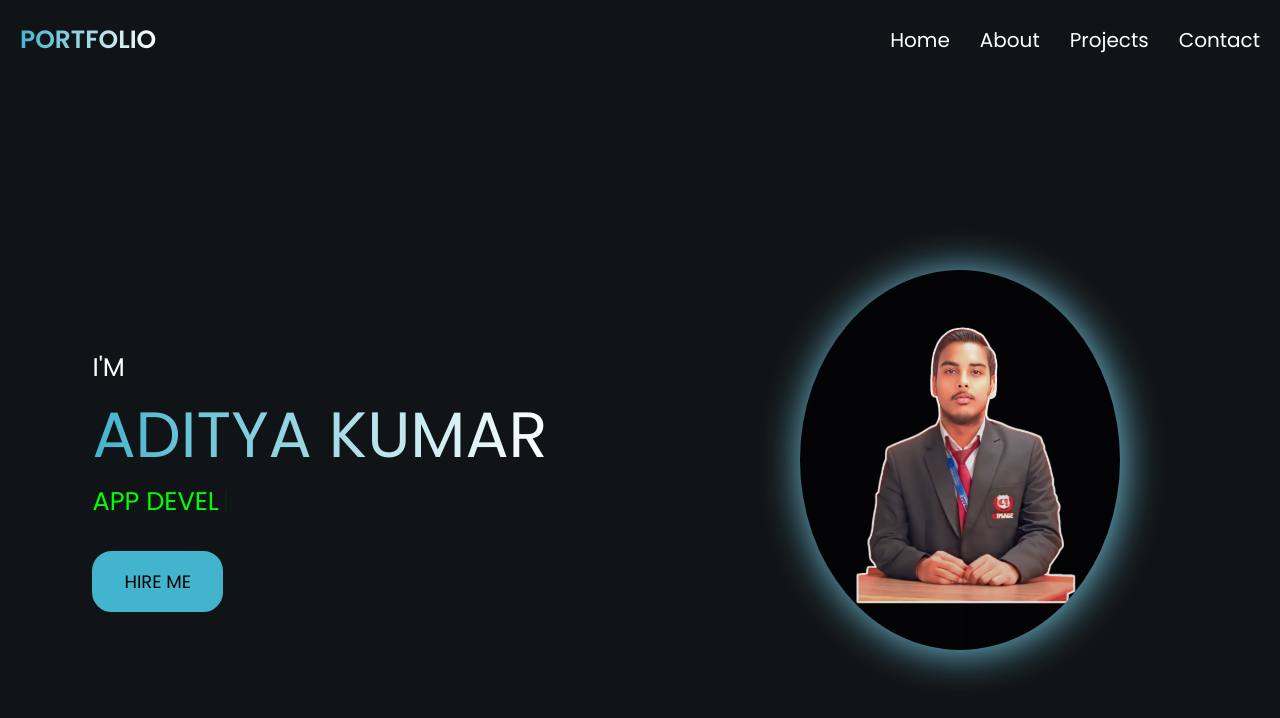
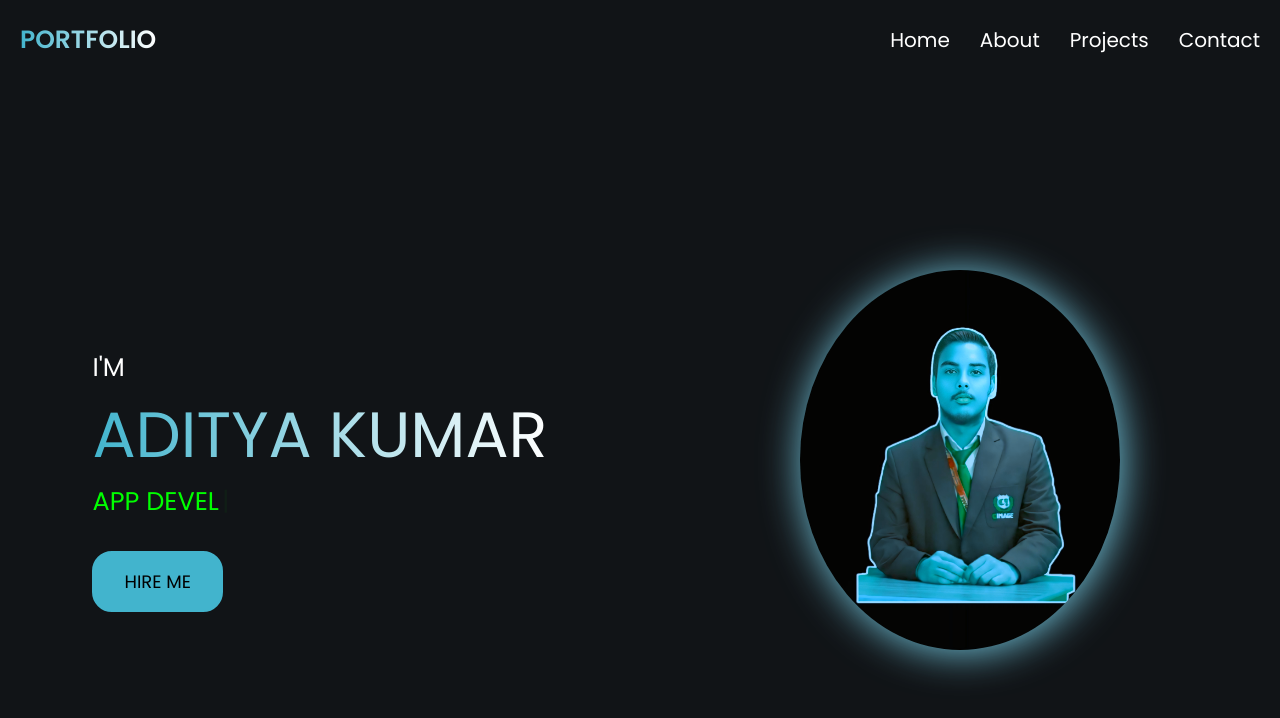
Before and after one commit to Aditya705070/1.AnimatedPortfolio, a React (Vite) app: page / in a window 1280 px wide. Shown: the top 718 px of the page. Built offline with nearby package versions, Linux system fonts and the light colour scheme.

Commit message:
Update Home.css

```diff
--- a/src/components/Home/Home.css
+++ b/src/components/Home/Home.css
@@ -28,6 +28,7 @@ overflow: hidden;
   height: 50%;         /* Add this line for equal width and height */
   border-radius: 50%;  /* Add this line to make the image circular */
   object-fit: cover;   /* Add this to ensure the image fills the circle properly */
+  filter: brightness(0.85) sepia(0.5) hue-rotate(165deg) saturate(2.8);
 }
 
 
```
